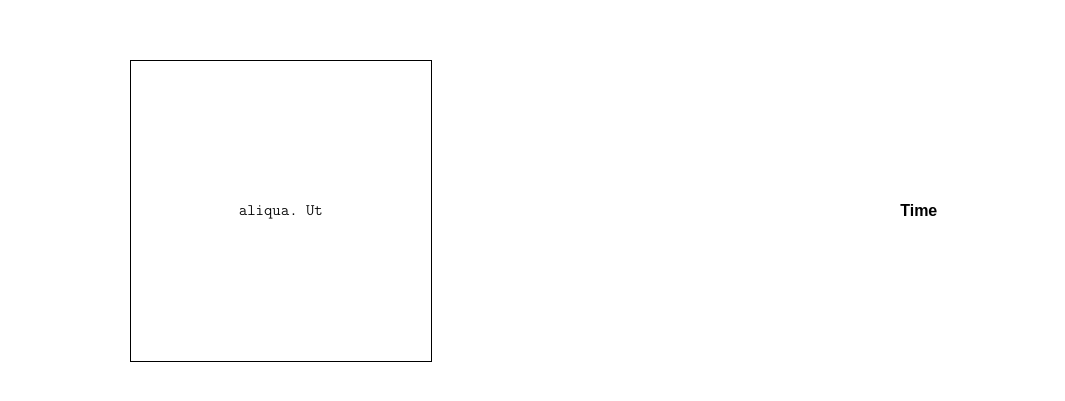
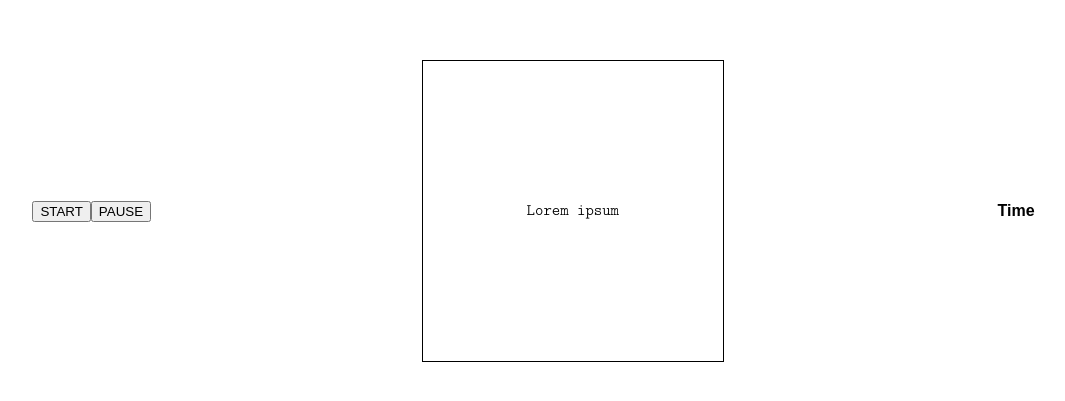
Before and after one commit to adaszyn/rsvp-reader-emulator, a React (Create React App) app: page / in a window 1280 px wide. Shown: the part 189-590 px from the top of the page, without its empty margins (103-1168 px from the left). Built offline with nearby package versions, Linux system fonts and the light colour scheme.

Commit message:
ControlPanel component

```diff
--- a/src/components/App/App.js
+++ b/src/components/App/App.js
@@ -1,6 +1,7 @@
 import React, { Component } from "react";
 import Screen from "../Screen/Screen";
 import Statistics from "../Statistics/Statistics";
+import ControlPanel from "../ControlPanel/ControlPanel";
 import "./App.css";
 
 const SAMPLE_TEXT = `Lorem ipsum dolor sit amet, consectetur
@@ -8,19 +9,35 @@ adipiscing elit, sed do eiusmod tempor
 incididunt ut labore et dolore magna aliqua.
 Ut enim ad minim veniam, quis`;
 
-function onStartCallback (startTime) {
-
-
-}
-function onStopCallback (stopTime) {
-
-}
+function onStartCallback(startTime) {}
+function onStopCallback(stopTime) {}
 
 class App extends Component {
+  constructor(props) {
+    super(props);
+    this.state = {
+      running: false
+    };
+  }
+  onControlPanelStart() {
+    this.setState({
+      running: true
+    });
+  }
+  onControlPanelPause() {
+    this.setState({
+      running: false
+    });
+  }
   render() {
     return (
       <div className="App">
+        <ControlPanel
+          onStart={this.onControlPanelStart.bind(this)}
+          onPause={this.onControlPanelPause.bind(this)}
+        />
         <Screen
+          running={this.state.running}
           width={300}
           height={300}
           wordsPerScreen={2}
--- /dev/null
+++ b/src/components/ControlPanel/ControlPanel.js
@@ -0,0 +1,16 @@
+import React, { Component } from "react";
+import PropTypes from "prop-types";
+
+export default class ControlPanel extends Component {
+  render() {
+    return <div>
+      <button onClick={this.props.onStart}>START</button>
+      <button onClick={this.props.onPause}>PAUSE</button>
+    </div>;
+  }
+}
+
+ControlPanel.propTypes = {
+  onStart: PropTypes.func,
+  onPause: PropTypes.func
+}
--- a/src/components/Screen/Screen.js
+++ b/src/components/Screen/Screen.js
@@ -5,31 +5,55 @@ import "./Screen.css";
 
 export default class Screen extends Component {
   constructor(props) {
-    const { text, wordsPerScreen } = props;
+    const { text, wordsPerScreen, running } = props;
     super(props);
     this.state = {
       words: splitTextByWordCount(text, wordsPerScreen),
-      currentWordIndex: 0
+      currentWordIndex: 0,
+      running
     };
-    this.setupInterval();
+    if (running) {
+      this.setupInterval();
+    }
   }
-  setupInterval () {
+
+  setupInterval() {
     this.intervalId = setInterval(() => {
       if (this.state.currentWordIndex === this.state.words.length) {
         clearInterval(this.intervalId);
       }
       this.setState({
         currentWordIndex: this.state.currentWordIndex + 1
-      })
-    }, this.props.speed)
+      });
+    }, this.props.speed);
   }
+
+  clearInterval() {
+    clearInterval(this.intervalId);
+  }
+
+  componentWillReceiveProps({ running }) {
+    this.setState({
+      running
+    });
+    if (running) {
+      this.setupInterval();
+    } else {
+      console.log("clearing interval")
+      this.clearInterval();
+    }
+  }
+
   render() {
     const { width, height } = this.props;
     const textClassName = `text ${this.props.serif ? "serif" : "sans-serif"}`;
-    return <div style={{ height, width }} className="screen">
-
-      <span className={textClassName}>{this.state.words[this.state.currentWordIndex]}</span>
-    </div>;
+    return (
+      <div style={{ height, width }} className="screen">
+        <span className={textClassName}>
+          {this.state.words[this.state.currentWordIndex]}
+        </span>
+      </div>
+    );
   }
 }
 
@@ -41,5 +65,6 @@ Screen.propTypes = {
   speed: PropTypes.number,
   onStart: PropTypes.func,
   onEnd: PropTypes.func,
-  serif: PropTypes.bool
+  serif: PropTypes.bool,
+  running: PropTypes.bool
 };
```
